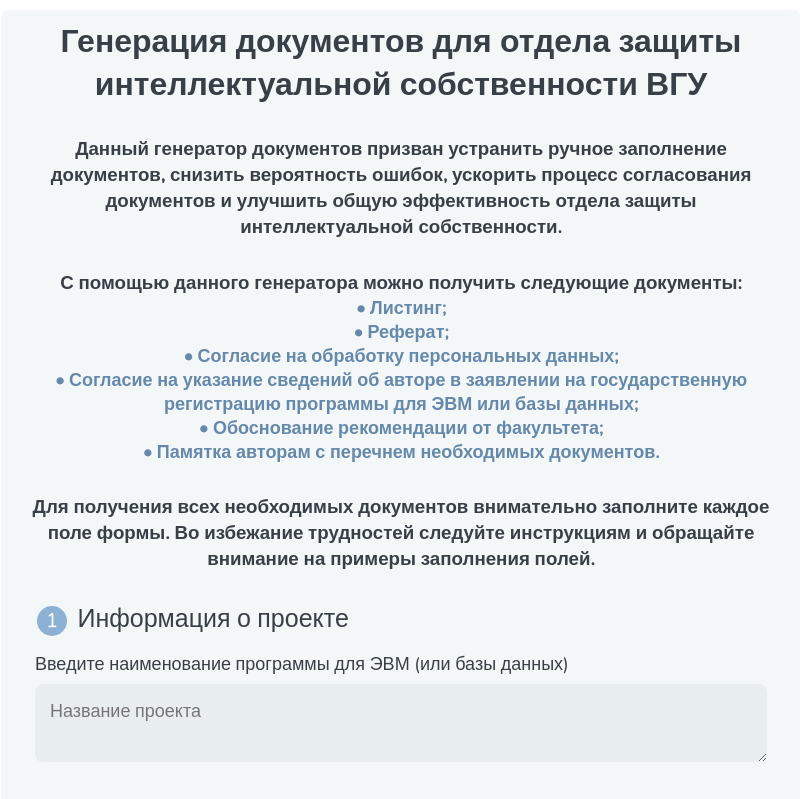
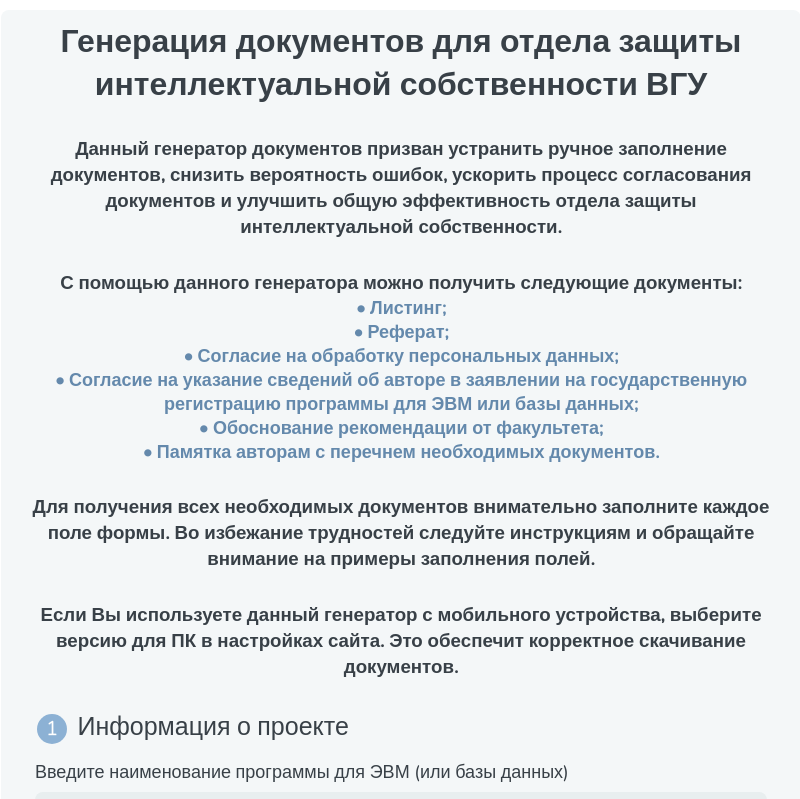
Before and after one commit to Babkina-Ekaterina/documents_generator_frontend, a React (Create React App) app: page / in a window 1280 px wide. Shown: the top 799 px of the page, without its empty margins (239-1039 px from the left). Built offline with nearby package versions, Linux system fonts and the light colour scheme.

Commit message:
Add help message

```diff
--- a/src/components/forms/GeneratorForm.js
+++ b/src/components/forms/GeneratorForm.js
@@ -195,6 +195,9 @@
         <h3>Для получения всех необходимых документов внимательно заполните каждое поле формы.
           Во избежание трудностей следуйте инструкциям и обращайте внимание на примеры заполнения полей.</h3>
 
+        <h3>Если Вы используете данный генератор с мобильного устройства, выберите версию для
+          ПК в настройках сайта. Это обеспечит корректное скачивание документов.</h3>
+
         <fieldset>
           <legend><span className="number">1</span> Информация о проекте</legend>
           <ProgramName programName={programName} onChange={handleProgramNameChange} />
```
